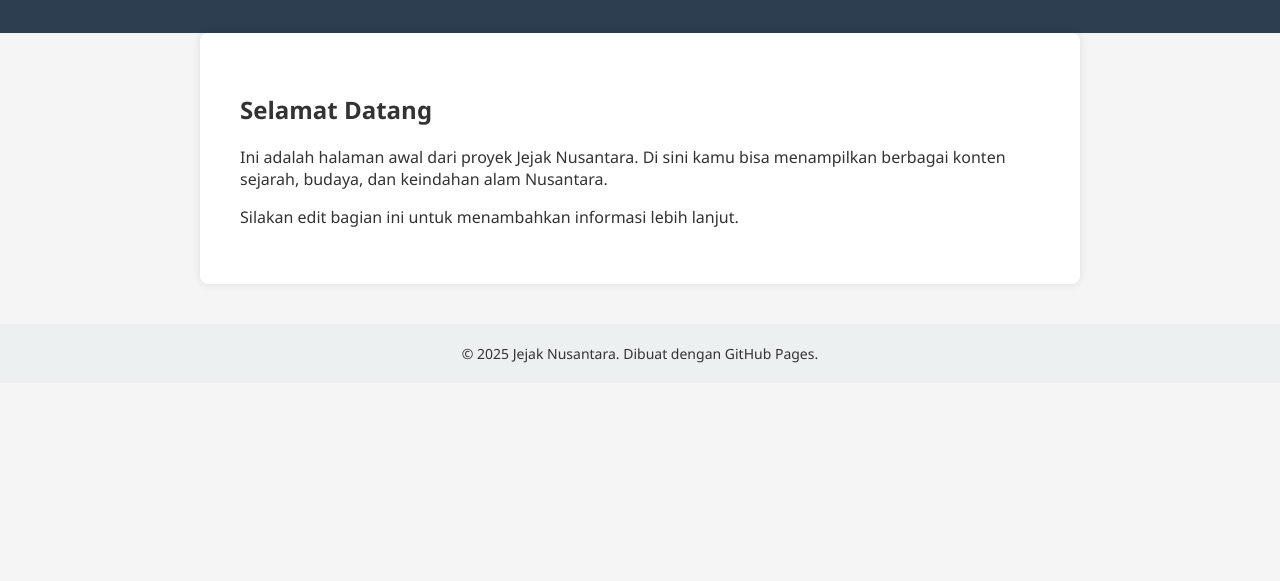
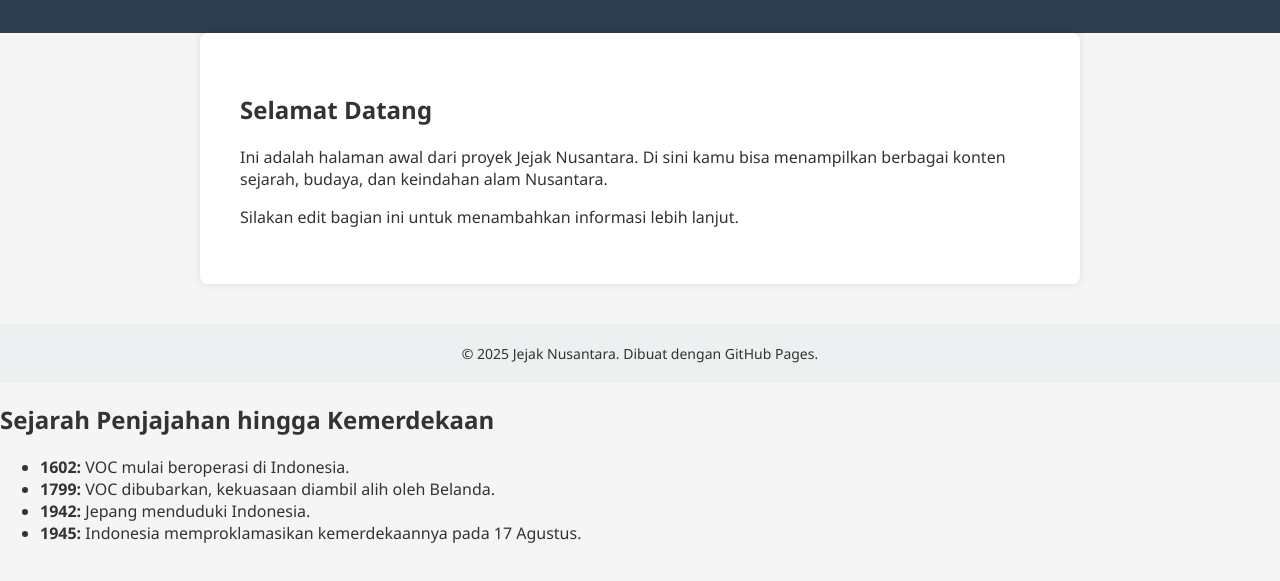
Before and after one commit to jioginting/Jejak-nusantara, a website: page index.html in a window 1280 px wide. Shown: the part 131-712 px from the top of the page. Drawn offline with Linux system fonts and the light colour scheme.

Commit message:
Update index.html

```diff
--- a/index.html
+++ b/index.html
@@ -55,3 +55,12 @@
 
 </body>
 </html>
+<section>
+  <h2>Sejarah Penjajahan hingga Kemerdekaan</h2>
+  <ul>
+    <li><strong>1602:</strong> VOC mulai beroperasi di Indonesia.</li>
+    <li><strong>1799:</strong> VOC dibubarkan, kekuasaan diambil alih oleh Belanda.</li>
+    <li><strong>1942:</strong> Jepang menduduki Indonesia.</li>
+    <li><strong>1945:</strong> Indonesia memproklamasikan kemerdekaannya pada 17 Agustus.</li>
+  </ul>
+</section>
```
